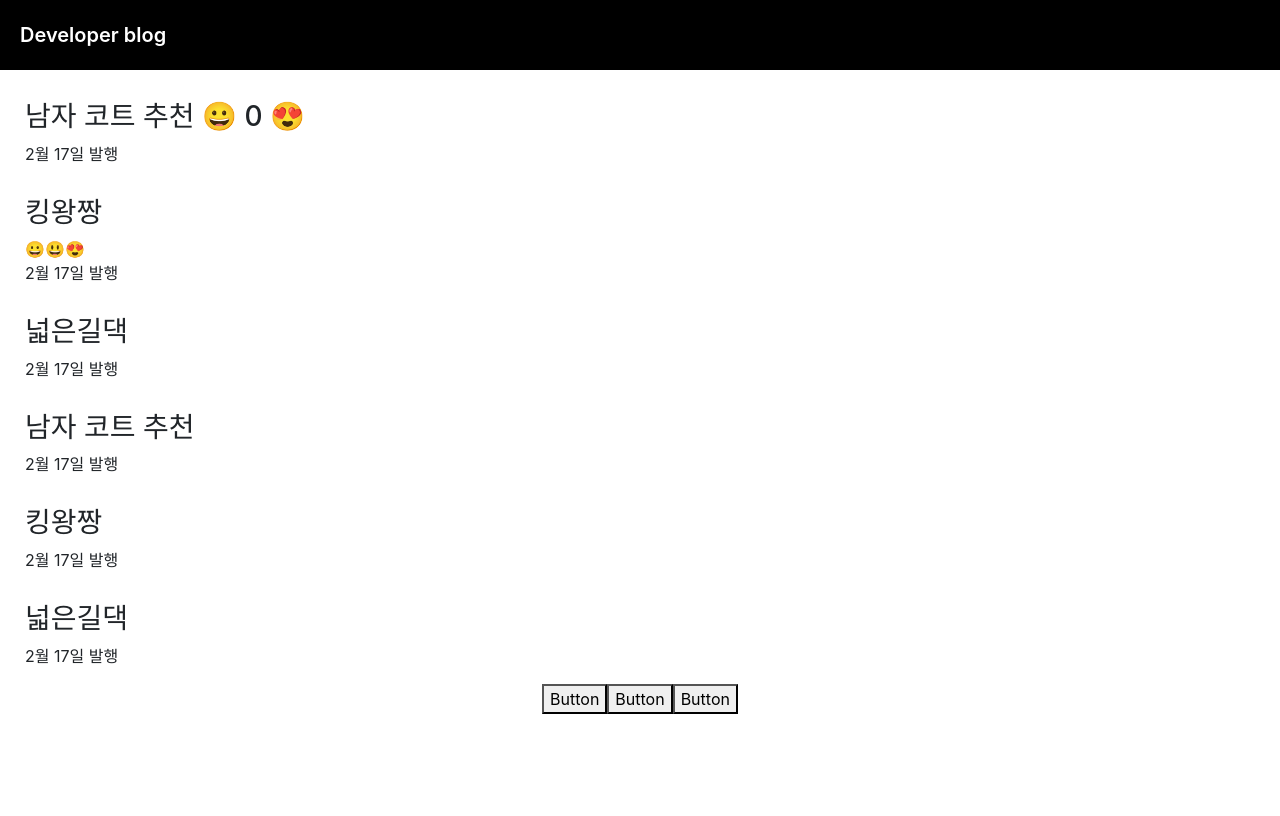
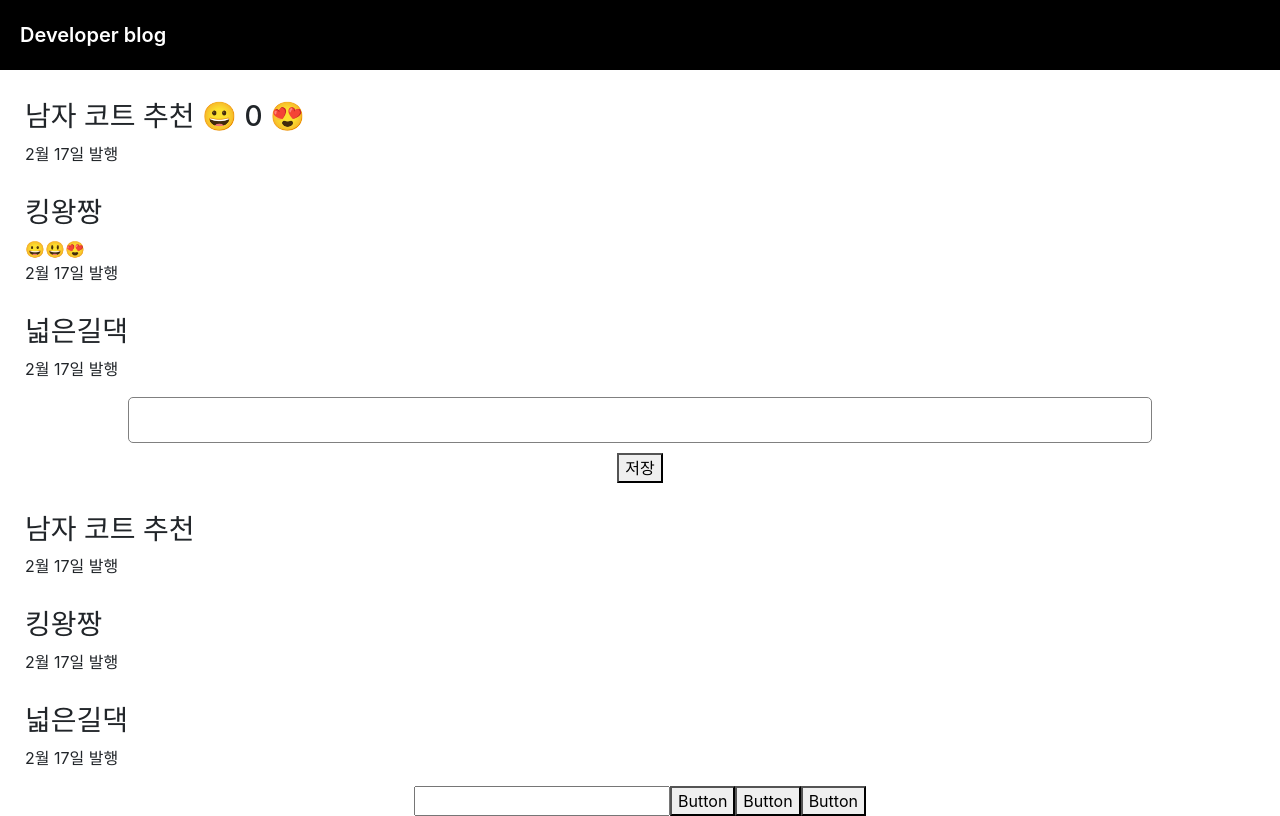
Before and after one commit to Dohwee-Kim/React-Shopping, a React (Create React App) app in the folder straps/: page / in a window 1280 px wide. Built offline with nearby package versions, Linux system fonts and the light colour scheme.

Commit message:
Issue a new topic

```diff
--- a/straps/src/App.css
+++ b/straps/src/App.css
@@ -53,6 +53,21 @@
   color: #61dafb;
 }
 
+
+.publish input {
+  padding: 10px;
+  font-size: 16px;
+  border-radius: 5px;
+  width: 80%;
+  border: 1px solid grey;
+}
+
+.publish button {
+  display: block;
+  margin: auto;
+  margin-top: 10px;
+}
+
 @keyframes App-logo-spin {
   from {
     transform: rotate(0deg);
--- a/straps/src/App.js
+++ b/straps/src/App.js
@@ -9,8 +9,9 @@
   let [thumbsUp, modifyThumbsUp] = useState(0);
   let [isTitleClicked, modifyIsTitleClicked] = useState(false);
   let [isBtnClicked, modifyIsBtnClicked] = useState(false);
+  let [titleIndex, modifyTitleIndex] = useState(false);
 
-  let [titleIndex, modifyTitleIndex] = useState(false);
+  let [inputStr, modifyInputStr] = useState(''); //기본값 empty string
 
   function repeatUI() {
     var arr = [];
@@ -47,11 +48,16 @@
           <p> 2월 17일 발행</p>
         </div>
 
+        <div className="publish">
+          <input />
+          <button>저장</button>
+        </div>
 
-        { //map 사용법
-          titleState.map(function(element){
+
+        { //map 사용법  i 는 이뉴머레이터 같은 역할을 해준다
+          titleState.map(function(element, i){
             return (
-              <div className="list">
+              <div className="list" key={i}>
                 <h3 onClick={ ()=>{modifyIsTitleClicked(!isTitleClicked)}} > {element} </h3>
                 <p> 2월 17일 발행</p>
               </div>
@@ -61,9 +67,15 @@
 
         { //repeatUI()
         }
+
+
+          <input onChange={ (e)=>{ modifyInputStr(e.target.value); } }></input>
+
+
           <button onClick={()=>{modifyTitleIndex(0); modifyIsBtnClicked(!isBtnClicked)}}>Button</button>
           <button onClick={()=>{modifyTitleIndex(1); modifyIsBtnClicked(!isBtnClicked)}}>Button</button>
           <button onClick={()=>{modifyTitleIndex(2); modifyIsBtnClicked(!isBtnClicked)}}>Button</button>
+
 
 
         {
```
